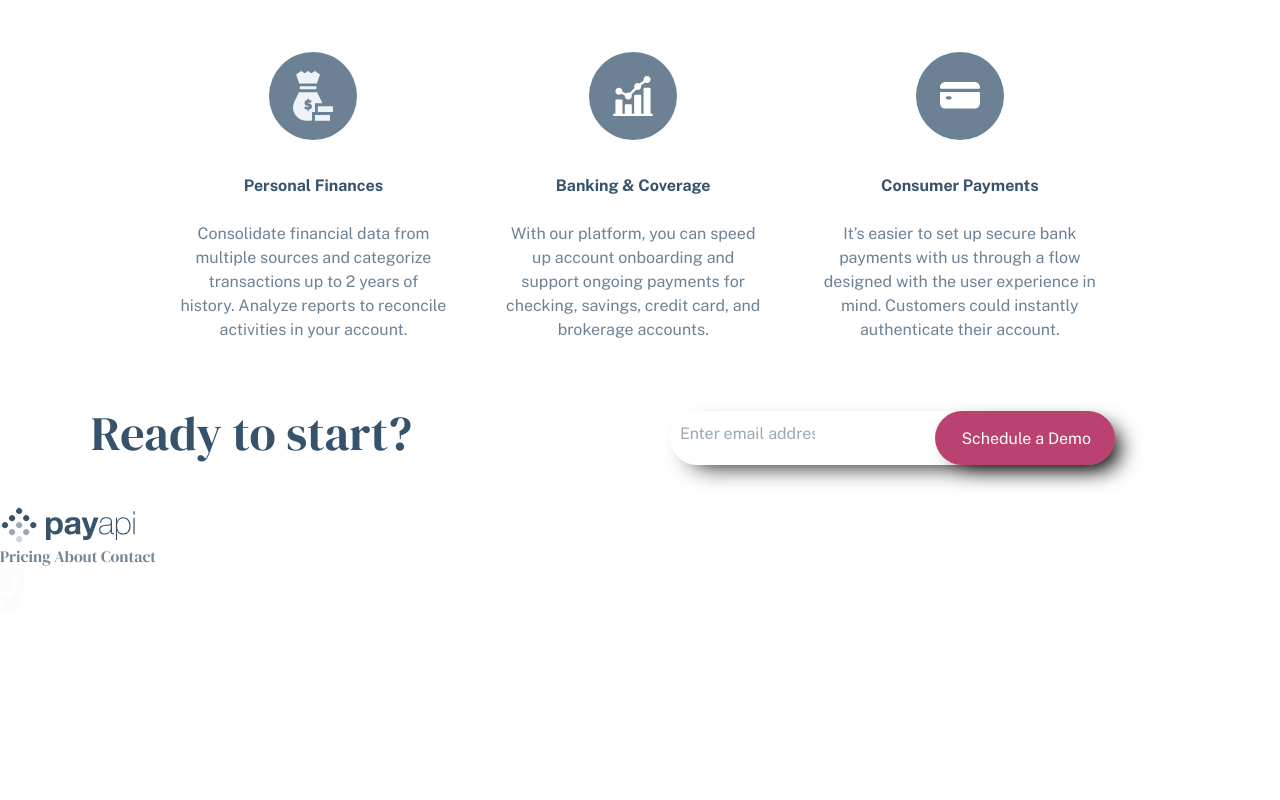
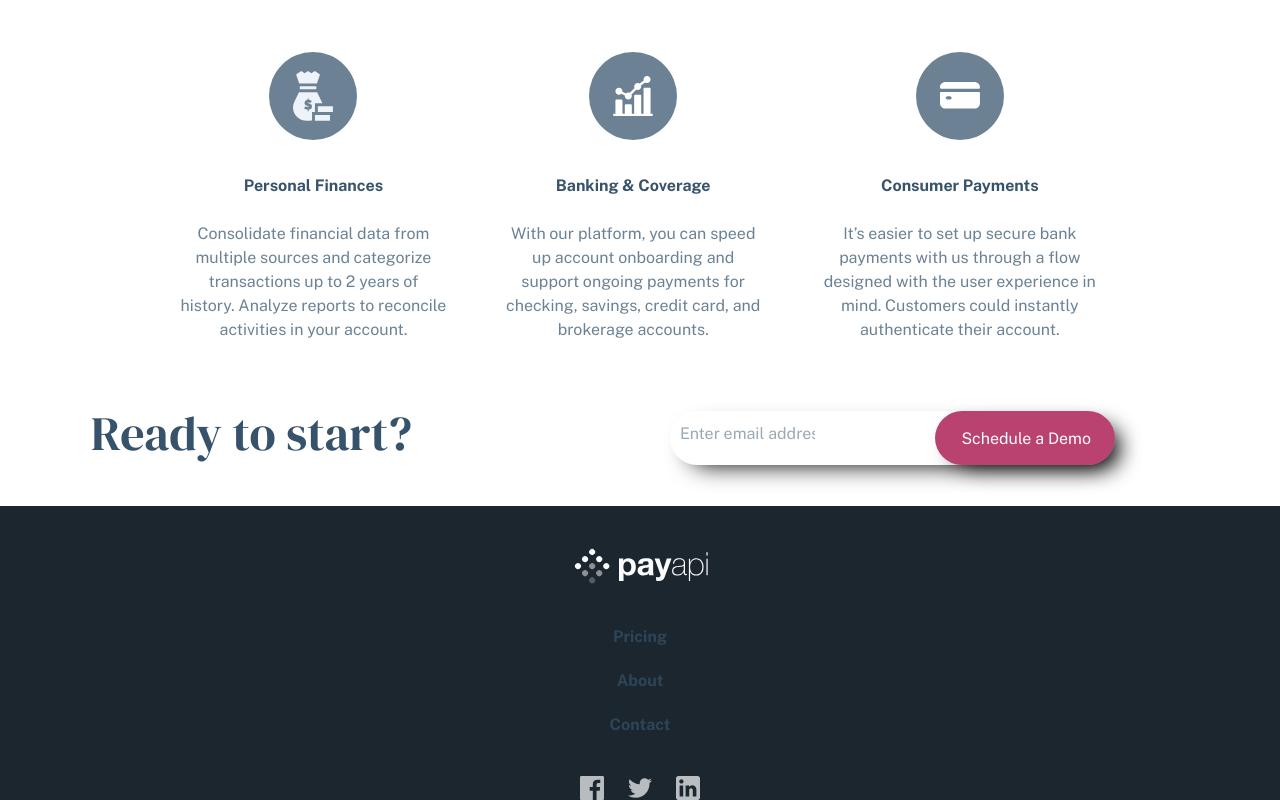
Before and after one commit to mgayvallet/projet3-pay-api, a plain HTML site: page index.html in a window 1280 px wide. Shown: the part 2268-3068 px from the top of the page. Before the commit the page ends 2904 px from the top, so only its background shows below. Drawn offline with nearby package versions, Linux system fonts and the light colour scheme; a web font is replaced by a local one.

Commit message:
feat(app): task 21

```diff
--- a/index.html
+++ b/index.html
@@ -115,7 +115,7 @@
     </main>
     <footer>
         <div class="div-footer-img">
-            <img src="asset/payapi.svg" alt="logo de base">
+            <img src="asset/payapiwhite.svg" alt="logo de base">
             <div class="lien-pages-footer">
                 <a class="a-footer" href="pages/pricing.html">Pricing</a>
                 <a class="a-footer" href="pages/about.html">About</a>
--- a/styles/pages/homes.css
+++ b/styles/pages/homes.css
@@ -91,8 +91,6 @@ p{
     flex-direction: column;
     gap: 48px;
     margin-top: 80px;
-    margin-left: 165px;
-    margin-right: 165px;
 }
 
 .secsAdvantage{
@@ -122,6 +120,41 @@ p{
 .h2Ready{
     color: var(--secondary-san-juan-blue);
     margin-top: 100px;
+}
+
+footer{
+    width: 100%;
+    display: flex;
+    flex-direction: column;
+    align-items: center;
+    background-color: var(--secondary-mirage-blue);
+}
+
+.div-footer-img{
+    margin-top: 41px;
+}
+
+.lien-pages-footer{
+    display: flex;
+    flex-direction: column;
+    align-items: center;
+    margin-top: 40px;
+    gap: 20px;
+    margin-bottom: 39px;
+}
+
+.a-footer{
+    text-decoration: none;
+    color: var(--secondary-san-juan-blue);
+    font-weight: 700;
+    font-family: "Public Sans", sans-serif;
+}
+
+.div-lien-footer{
+    display: flex;
+    flex-direction: row;
+    gap: 24px;
+    align-items: center;
 }
 
 @media screen and (min-width: 768px) {
@@ -196,6 +229,8 @@ p{
         align-items: flex-start;
     }
     .sectionAdvantage{
+        margin-left: 165px;
+        margin-right: 165px;
         gap: 30px;
     }
     .lastSecReady{
```
Also changed, not shown: asset/payapiwhite.svg (added).
